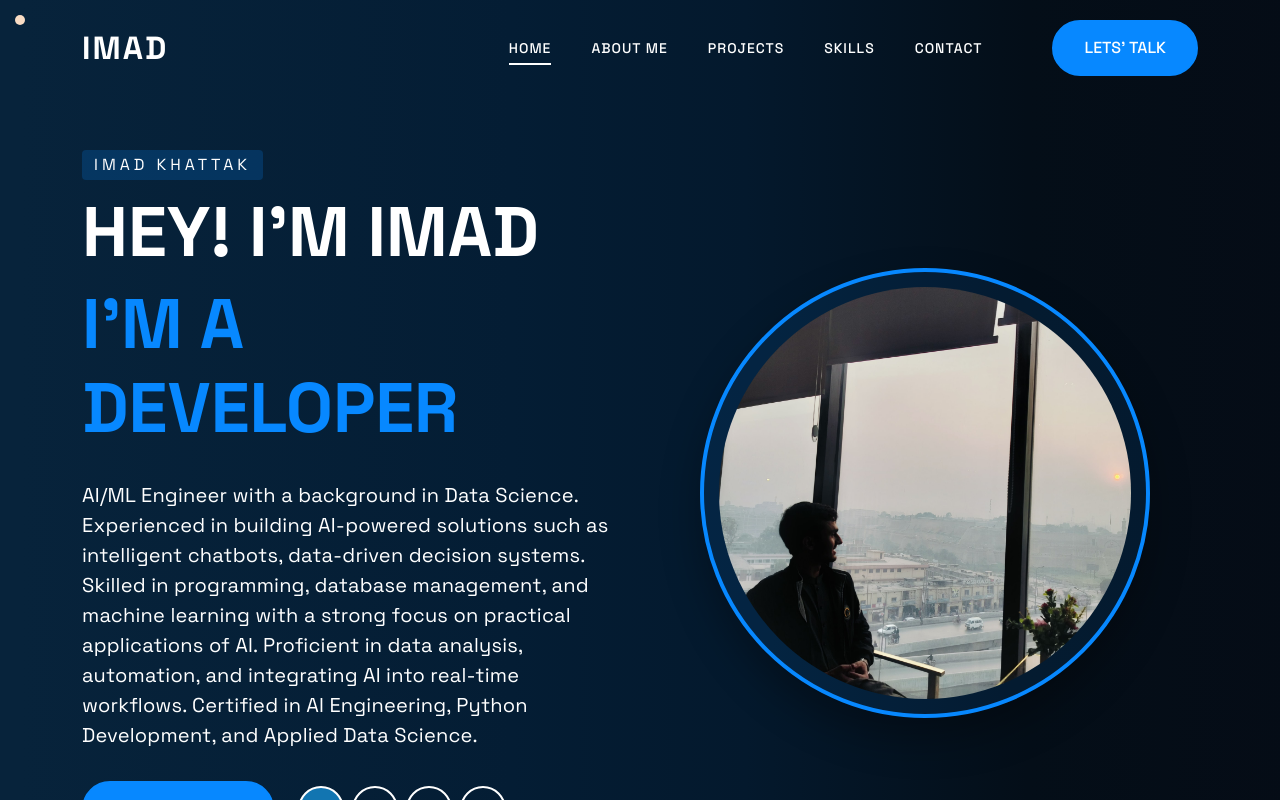
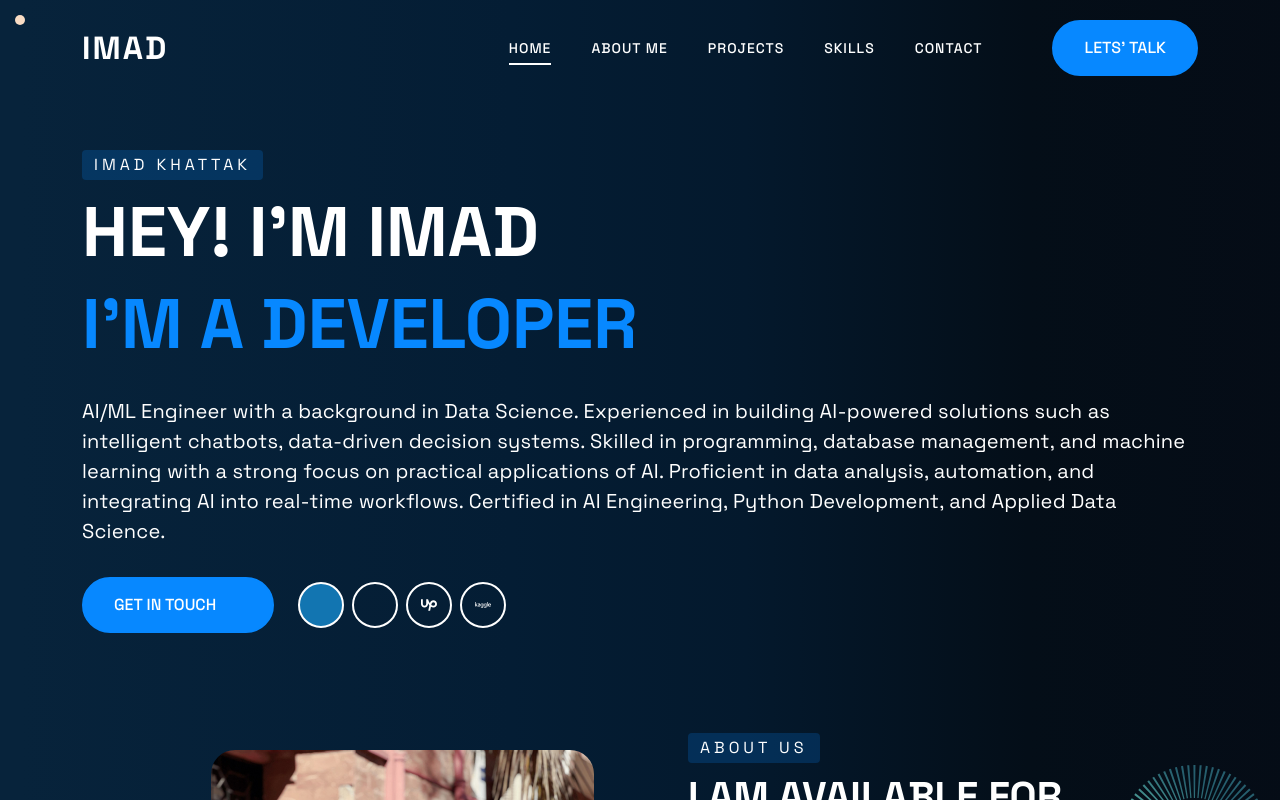
Before and after one commit to imadkhattak/imad-portfolio2, a React (Create React App) app: page / in a window 1280 px wide. Shown: the top 800 px of the page. Built offline with nearby package versions, Linux system fonts and the light colour scheme; some icons are missing.

Commit message:
Removed the Hero section

```diff
--- a/src/components/Hero.jsx
+++ b/src/components/Hero.jsx
@@ -11,7 +11,7 @@ export default function Hero({ data, socialData }) {
     <section className="home-section" id="home" data-scroll-index={0}>
       <div className="container">
         <div className="row align-items-center">
-          <div className="col-lg-6">
+          <div className="col-lg-12">
             <div className="hs-text-box">
               <h6 data-aos="fade-up" data-aos-duration="1200">
                 <span>{name}</span>
@@ -69,11 +69,6 @@ export default function Hero({ data, socialData }) {
               </div>
             </div>
           </div>
-          <div className="col-lg-6">
-            <div className="hs-banner">
-              <img src={imgUrl} title alt="Admin" />
-            </div>
-          </div>
         </div>
       </div>
     </section>
```
